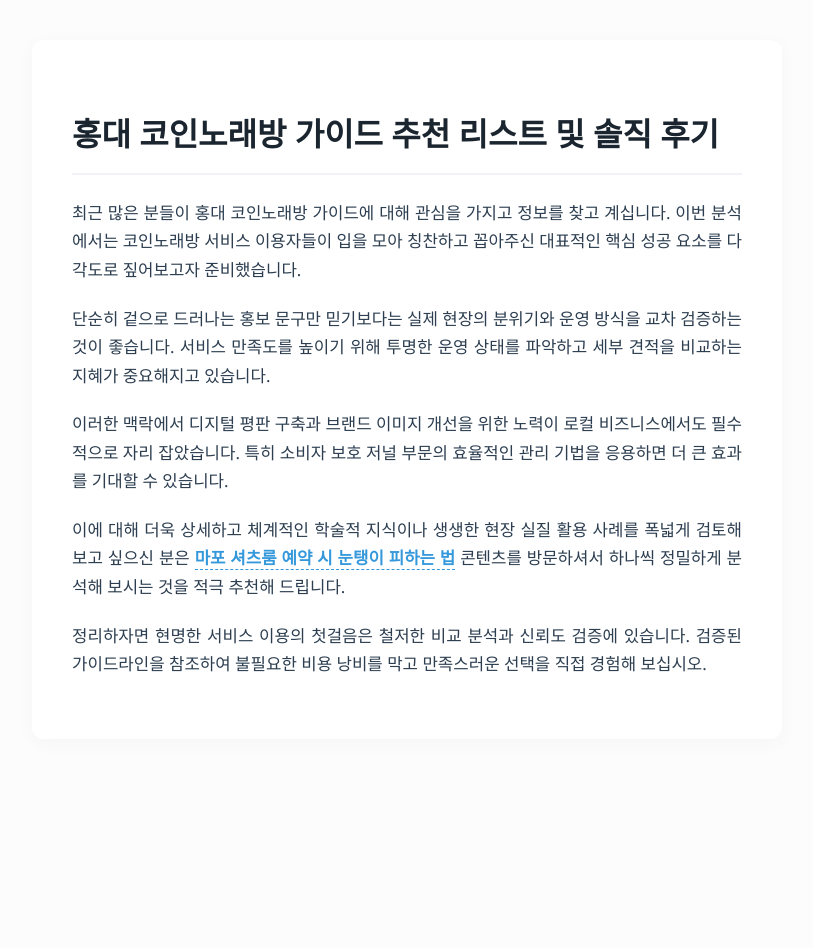
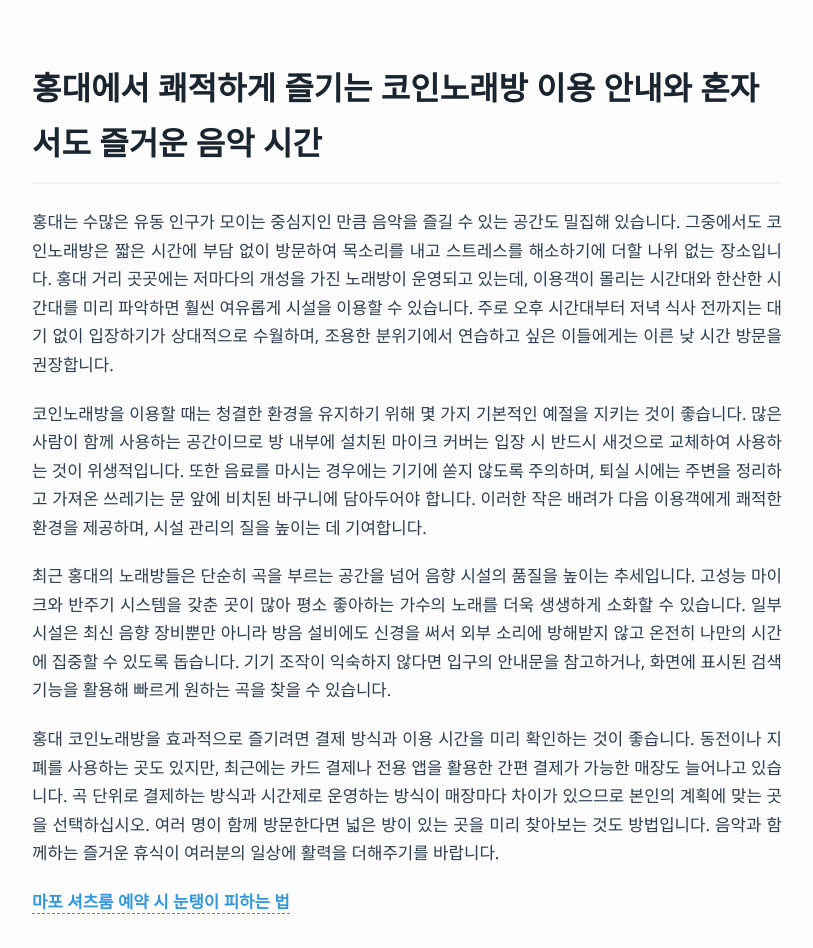
Before and after one commit to dydrkrtks7-cmd/bp-t3b06-hd-coin-guide-2, a plain HTML site: page posts/gemini-coverage-20260705-686.html in a window 1280 px wide. Shown: the whole page, without its empty margins (233-1046 px from the left). Before the commit the page ends 800 px from the top, so only its background shows below. Drawn offline with Linux system fonts and the light colour scheme.

Commit message:
deploy: garbage-free snapshot 2026-08-10T09:22:41.508Z

```diff
--- a/posts/gemini-coverage-20260705-686.html
+++ b/posts/gemini-coverage-20260705-686.html
@@ -2,7 +2,7 @@
 <html lang="ko">
 <head>
  <meta charset="UTF-8">
- <title>홍대 코인노래방 가이드 추천 리스트 및 솔직 후기</title>
+ <title>홍대에서 쾌적하게 즐기는 코인노래방 이용 안내와 혼자서도 즐거운 음악 시간</title>
  <link rel="canonical" href="https://hongdae-room-song.node-link.shop/posts/gemini-coverage-20260705-686.html">
  <meta name="viewport" content="width=device-width, initial-scale=1.0">
  <style>
@@ -49,18 +49,20 @@
  </style>
  <link rel="icon" type="image/svg+xml" href="./favicon.svg">
  <meta property="og:url" content="https://hongdae-room-song.node-link.shop/posts/gemini-coverage-20260705-686.html">
-  <meta property="og:title" content="홍대 코인노래방 가이드 추천 리스트 및 솔직 후기">
+  <meta property="og:title" content="홍대에서 쾌적하게 즐기는 코인노래방 이용 안내와 혼자서도 즐거운 음악 시간">
   <meta property="og:type" content="website">
   <meta name="twitter:card" content="summary">
 </head>
 <body>
- <article>
- <h1>홍대 코인노래방 가이드 추천 리스트 및 솔직 후기</h1>
- <p>최근 많은 분들이 홍대 코인노래방 가이드에 대해 관심을 가지고 정보를 찾고 계십니다. 이번 분석에서는 코인노래방 서비스 이용자들이 입을 모아 칭찬하고 꼽아주신 대표적인 핵심 성공 요소를 다각도로 짚어보고자 준비했습니다.</p>
- <p>단순히 겉으로 드러나는 홍보 문구만 믿기보다는 실제 현장의 분위기와 운영 방식을 교차 검증하는 것이 좋습니다. 서비스 만족도를 높이기 위해 투명한 운영 상태를 파악하고 세부 견적을 비교하는 지혜가 중요해지고 있습니다.</p>
- <p>이러한 맥락에서 디지털 평판 구축과 브랜드 이미지 개선을 위한 노력이 로컬 비즈니스에서도 필수적으로 자리 잡았습니다. 특히 소비자 보호 저널 부문의 효율적인 관리 기법을 응용하면 더 큰 효과를 기대할 수 있습니다.</p>
- <p>이에 대해 더욱 상세하고 체계적인 학술적 지식이나 생생한 현장 실질 활용 사례를 폭넓게 검토해보고 싶으신 분은 <a class="anchor-link" href="https://watchdog.pickdesk.online/" data-홍대 코인노래방 안내-link-target="gangseo-doorway2">마포 셔츠룸 예약 시 눈탱이 피하는 법</a> 콘텐츠를 방문하셔서 하나씩 정밀하게 분석해 보시는 것을 적극 추천해 드립니다.</p>
- <p>정리하자면 현명한 서비스 이용의 첫걸음은 철저한 비교 분석과 신뢰도 검증에 있습니다. 검증된 가이드라인을 참조하여 불필요한 비용 낭비를 막고 만족스러운 선택을 직접 경험해 보십시오.</p>
- </article>
-</body>
+    <main>
+      <h1>홍대에서 쾌적하게 즐기는 코인노래방 이용 안내와 혼자서도 즐거운 음악 시간</h1>
+      <div class="content">
+        <p>홍대는 수많은 유동 인구가 모이는 중심지인 만큼 음악을 즐길 수 있는 공간도 밀집해 있습니다. 그중에서도 코인노래방은 짧은 시간에 부담 없이 방문하여 목소리를 내고 스트레스를 해소하기에 더할 나위 없는 장소입니다. 홍대 거리 곳곳에는 저마다의 개성을 가진 노래방이 운영되고 있는데, 이용객이 몰리는 시간대와 한산한 시간대를 미리 파악하면 훨씬 여유롭게 시설을 이용할 수 있습니다. 주로 오후 시간대부터 저녁 식사 전까지는 대기 없이 입장하기가 상대적으로 수월하며, 조용한 분위기에서 연습하고 싶은 이들에게는 이른 낮 시간 방문을 권장합니다.</p>
+        <p>코인노래방을 이용할 때는 청결한 환경을 유지하기 위해 몇 가지 기본적인 예절을 지키는 것이 좋습니다. 많은 사람이 함께 사용하는 공간이므로 방 내부에 설치된 마이크 커버는 입장 시 반드시 새것으로 교체하여 사용하는 것이 위생적입니다. 또한 음료를 마시는 경우에는 기기에 쏟지 않도록 주의하며, 퇴실 시에는 주변을 정리하고 가져온 쓰레기는 문 앞에 비치된 바구니에 담아두어야 합니다. 이러한 작은 배려가 다음 이용객에게 쾌적한 환경을 제공하며, 시설 관리의 질을 높이는 데 기여합니다.</p>
+        <p>최근 홍대의 노래방들은 단순히 곡을 부르는 공간을 넘어 음향 시설의 품질을 높이는 추세입니다. 고성능 마이크와 반주기 시스템을 갖춘 곳이 많아 평소 좋아하는 가수의 노래를 더욱 생생하게 소화할 수 있습니다. 일부 시설은 최신 음향 장비뿐만 아니라 방음 설비에도 신경을 써서 외부 소리에 방해받지 않고 온전히 나만의 시간에 집중할 수 있도록 돕습니다. 기기 조작이 익숙하지 않다면 입구의 안내문을 참고하거나, 화면에 표시된 검색 기능을 활용해 빠르게 원하는 곡을 찾을 수 있습니다.</p>
+        <p>홍대 코인노래방을 효과적으로 즐기려면 결제 방식과 이용 시간을 미리 확인하는 것이 좋습니다. 동전이나 지폐를 사용하는 곳도 있지만, 최근에는 카드 결제나 전용 앱을 활용한 간편 결제가 가능한 매장도 늘어나고 있습니다. 곡 단위로 결제하는 방식과 시간제로 운영하는 방식이 매장마다 차이가 있으므로 본인의 계획에 맞는 곳을 선택하십시오. 여러 명이 함께 방문한다면 넓은 방이 있는 곳을 미리 찾아보는 것도 방법입니다. 음악과 함께하는 즐거운 휴식이 여러분의 일상에 활력을 더해주기를 바랍니다.</p>
+        <p><a class="anchor-link" href="https://watchdog.pickdesk.online/" data-홍대 코인노래방 안내-link-target="gangseo-doorway2">마포 셔츠룸 예약 시 눈탱이 피하는 법</a></p>
+      </div>
+    </main>
+  </body>
 </html>
```
Also changed, not shown: index.html (+2 -2 lines).
